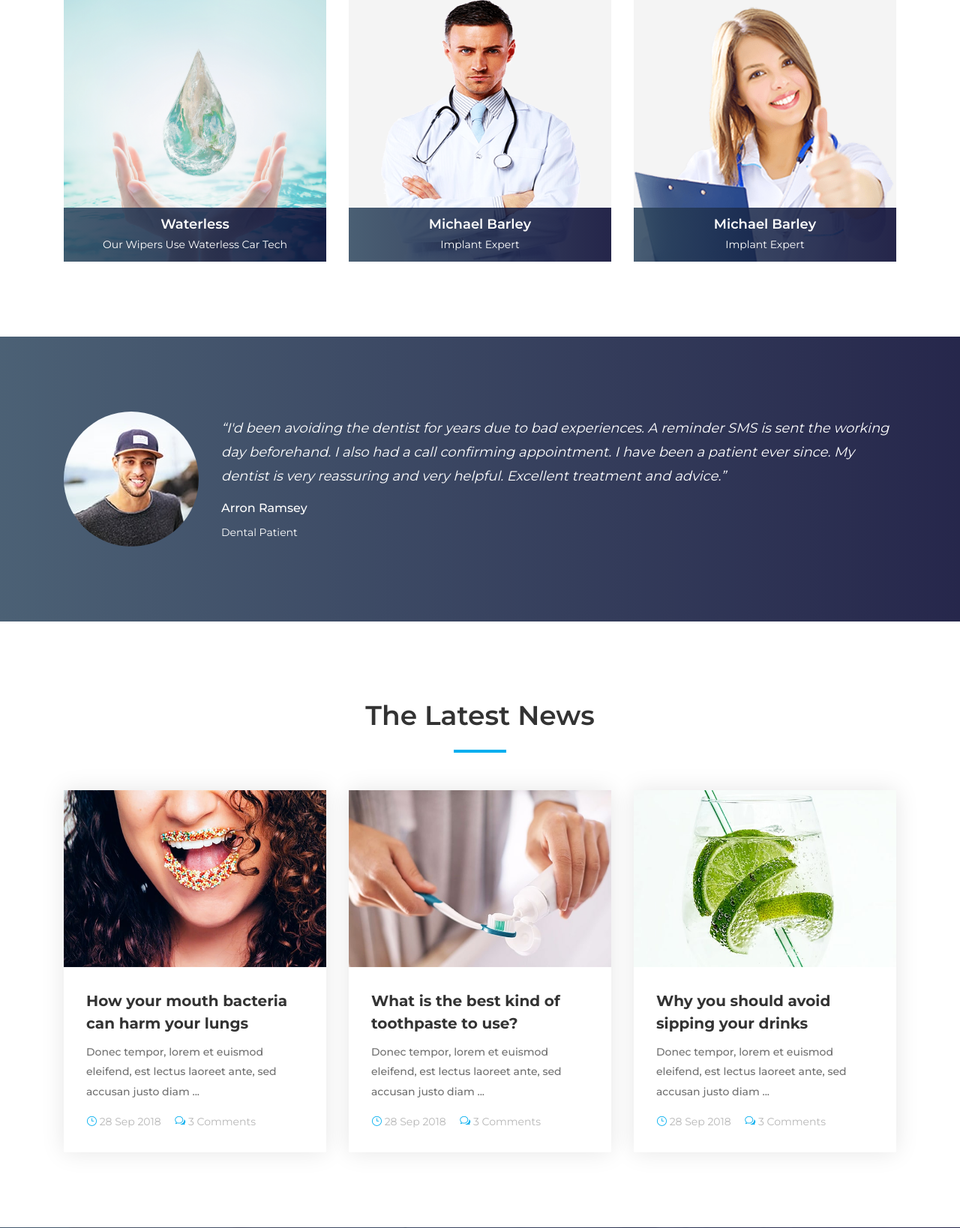
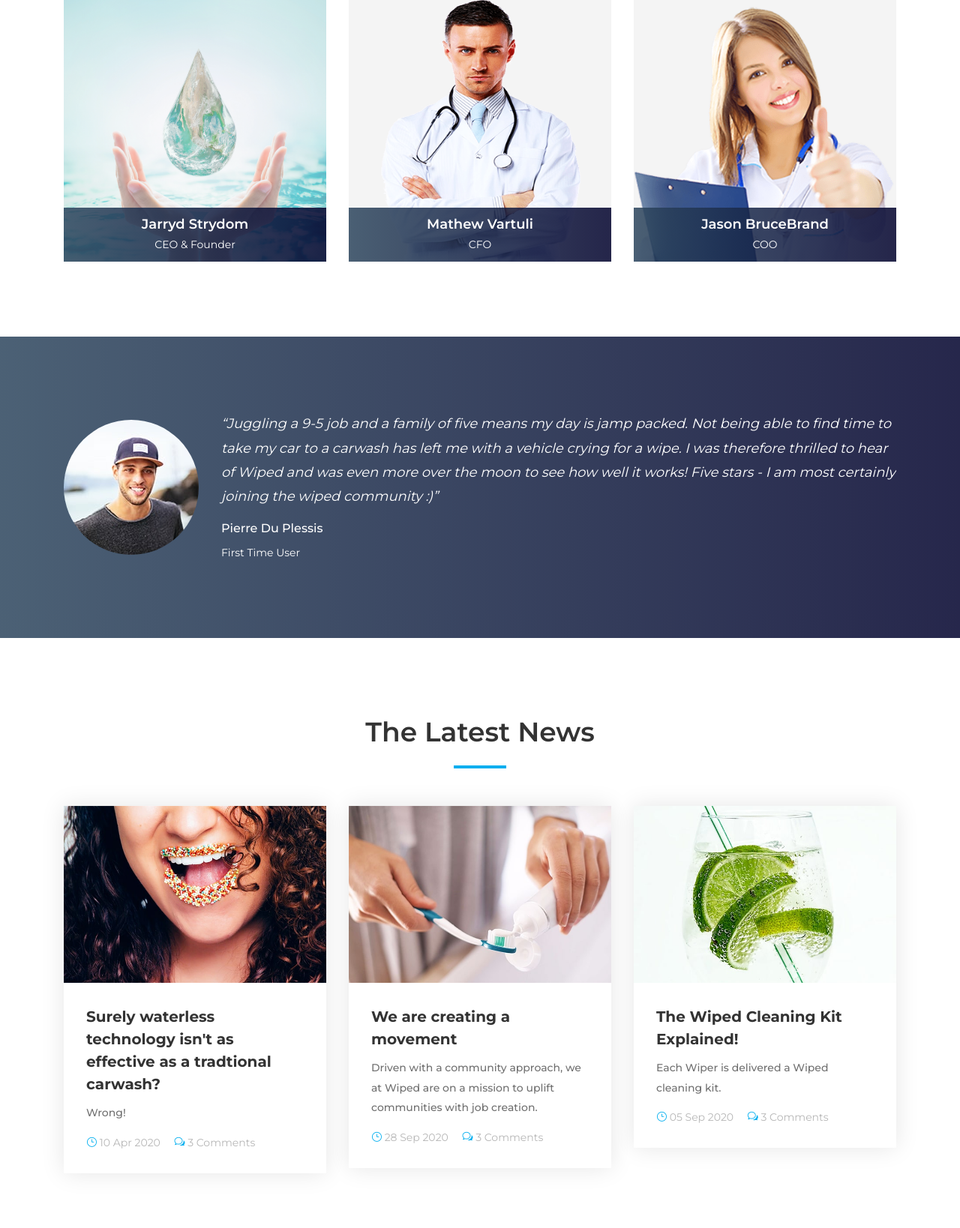
Before and after one commit to wipedsite/wipedDjango, a Django app: page / in a window 1280 px wide. Shown: the part 4117-5755 px from the top of the page at 75% size. Run offline with Django 3.2, Linux system fonts and the light colour scheme; some libraries are stand-ins or nearby versions; some web fonts are replaced.

Commit message:
homepage content adding

```diff
--- a/website/templates/home.html
+++ b/website/templates/home.html
@@ -69,30 +69,29 @@
               <h2>About Us</h2>
               <div class="line"></div>
             </div>
-            <p>Vestibulum condimentum, risus sedones honcus rutrum, salah lacus mollis zurna, nec finibusmi velit advertisis. Proin vitae odin quis magna aliquet laciniae. Etiam auctor, nisi vel. Pellentesque ultrices nisl quam iaculis, nec pulvinar
-              augue.</p>
+            <p>At Wiped we as aspire to popularise the use of waterless car tech.</p>
 
             <!-- Single Skills Area -->
             <div class="single-skills-area mt-30">
-              <h6>Experience Dentist</h6>
+              <h6>Waterless</h6>
               <div id="bar1" class="barfiller">
                 <span class="tip"></span>
-                <span class="fill" data-percentage="80"></span>
+                <span class="fill" data-percentage="100"></span>
               </div>
             </div>
 
             <!-- Single Skills Area -->
             <div class="single-skills-area mt-30">
-              <h6>Modern Equipment</h6>
+              <h6>Donation Of Revenue Back Into The Community </h6>
               <div id="bar2" class="barfiller">
                 <span class="tip"></span>
-                <span class="fill" data-percentage="65"></span>
+                <span class="fill" data-percentage="10"></span>
               </div>
             </div>
 
             <!-- Single Skills Area -->
             <div class="single-skills-area mt-30">
-              <h6>Friendly Staff</h6>
+              <h6>Job Creation</h6>
               <div id="bar3" class="barfiller">
                 <span class="tip"></span>
                 <span class="fill" data-percentage="85"></span>
@@ -118,7 +117,7 @@
           <div class="single-cta text-center mt-50 mb-100">
             <i class="icon_genius"></i>
             <h2><span class="counter">20</span></h2>
-            <h5>Years Of Experience</h5>
+            <h5>Cars Wiped</h5>
           </div>
         </div>
 
@@ -127,16 +126,7 @@
           <div class="single-cta text-center mt-50 mb-100">
             <i class="icon_heart_alt"></i>
             <h2><span class="counter">700</span>+</h2>
-            <h5>Happy Patients</h5>
-          </div>
-        </div>
-
-        <!-- Cool Facts Area -->
-        <div class="col-12 col-sm-6 col-lg-3">
-          <div class="single-cta text-center mt-50 mb-100">
-            <i class="icon_book_alt"></i>
-            <h2><span class="counter">120</span></h2>
-            <h5>Certificate</h5>
+            <h5>Happy Users</h5>
           </div>
         </div>
 
@@ -144,8 +134,8 @@
         <div class="col-12 col-sm-6 col-lg-3">
           <div class="single-cta text-center mt-50 mb-100">
             <i class="icon_id"></i>
-            <h2><span class="counter">40</span>+</h2>
-            <h5>Dentist</h5>
+            <h2><span class="counter">123</span>+</h2>
+            <h5>Jobs Created</h5>
           </div>
         </div>
       </div>
@@ -388,16 +378,16 @@
                 <a href="#"><i class="fa fa-twitter"></i></a>
                 <a href="#"><i class="fa fa-google-plus"></i></a>
               </div>
-              <!-- Dentist Info -->
+              <!-- Jarryd Info -->
               <div class="dentist-info bg-gradient-overlay">
-                <h5>Waterless</h5>
-                <p>Our Wipers Use Waterless Car Tech</p>
+                <h5>Jarryd Strydom</h5>
+                <p>CEO & Founder</p>
               </div>
             </div>
           </div>
         </div>
 
-        <!-- Single Dentist Area -->
+        <!-- Single Jarryd Area -->
         <div class="col-12 col-sm-6 col-md-4">
           <div class="single-dentist-area mb-100">
             <img src="{% static 'website/img/bg-img/10.png' %}" alt="">
@@ -411,8 +401,8 @@
               </div>
               <!-- Dentist Info -->
               <div class="dentist-info bg-gradient-overlay">
-                <h5>Michael Barley</h5>
-                <p>Implant Expert</p>
+                <h5>Mathew Vartuli</h5>
+                <p>CFO</p>
               </div>
             </div>
           </div>
@@ -432,8 +422,8 @@
               </div>
               <!-- Dentist Info -->
               <div class="dentist-info bg-gradient-overlay">
-                <h5>Michael Barley</h5>
-                <p>Implant Expert</p>
+                <h5>Jason BruceBrand</h5>
+                <p>COO</p>
               </div>
             </div>
           </div>
@@ -458,10 +448,9 @@
               </div>
               <!-- Content -->
               <div class="testimonial-content">
-                <h5>“I'd been avoiding the dentist for years due to bad experiences. A reminder SMS is sent the working day beforehand. I also had a call confirming appointment. I have been a patient ever since. My dentist is very reassuring and
-                  very helpful. Excellent treatment and advice.”</h5>
-                <h6>Arron Ramsey</h6>
-                <p>Dental Patient</p>
+                <h5>“Juggling a 9-5 job and a family of five means my day is jamp packed. Not being able to find time to take my car to a carwash has left me with a vehicle crying for a wipe. I was therefore thrilled to hear of Wiped and was even more over the moon to see how well it works! Five stars - I am most certainly joining the wiped community :)”</h5>
+                <h6>Pierre Du Plessis</h6>
+                <p>First Time User</p>
               </div>
             </div>
 
@@ -488,10 +477,9 @@
               </div>
               <!-- Content -->
               <div class="testimonial-content">
-                <h5>“I'd been avoiding the dentist for years due to bad experiences. A reminder SMS is sent the working day beforehand. I also had a call confirming appointment. I have been a patient ever since. My dentist is very reassuring and
-                  very helpful. Excellent treatment and advice.”</h5>
-                <h6>Arron Ramsey</h6>
-                <p>Dental Patient</p>
+                <h5>“...”</h5>
+                <h6>Cassandra Maffeis</h6>
+                <p>Weekly User</p>
               </div>
             </div>
           </div>
@@ -523,10 +511,10 @@
             </a>
             <!-- Blog Content -->
             <div class="blog-content">
-              <a href="./blog-details.html" class="post-title">How your mouth bacteria can harm your lungs</a>
-              <p>Donec tempor, lorem et euismod eleifend, est lectus laoreet ante, sed accusan justo diam ...</p>
+              <a href="./blog-details.html" class="post-title">Surely waterless technology isn't as effective as a tradtional carwash?</a>
+              <p>Wrong!</p>
               <div class="post-meta">
-                <a href="#"><i class="icon_clock_alt"></i> 28 Sep 2018</a>
+                <a href="#"><i class="icon_clock_alt"></i> 10 Apr 2020</a>
                 <a href="#"><i class="icon_chat_alt"></i> 3 Comments</a>
               </div>
             </div>
@@ -541,10 +529,10 @@
             </a>
             <!-- Blog Content -->
             <div class="blog-content">
-              <a href="./blog-details.html" class="post-title">What is the best kind of toothpaste to use?</a>
-              <p>Donec tempor, lorem et euismod eleifend, est lectus laoreet ante, sed accusan justo diam ...</p>
+              <a href="./blog-details.html" class="post-title">We are creating a movement</a>
+              <p>Driven with a community approach, we at Wiped are on a mission to uplift communities with job creation.</p>
               <div class="post-meta">
-                <a href="#"><i class="icon_clock_alt"></i> 28 Sep 2018</a>
+                <a href="#"><i class="icon_clock_alt"></i> 28 Sep 2020</a>
                 <a href="#"><i class="icon_chat_alt"></i> 3 Comments</a>
               </div>
             </div>
@@ -559,10 +547,10 @@
             </a>
             <!-- Blog Content -->
             <div class="blog-content">
-              <a href="./blog-details.html" class="post-title">Why you should avoid sipping your drinks</a>
-              <p>Donec tempor, lorem et euismod eleifend, est lectus laoreet ante, sed accusan justo diam ...</p>
+              <a href="./blog-details.html" class="post-title">The Wiped Cleaning Kit Explained!</a>
+              <p>Each Wiper is delivered a Wiped cleaning kit.</p>
               <div class="post-meta">
-                <a href="#"><i class="icon_clock_alt"></i> 28 Sep 2018</a>
+                <a href="#"><i class="icon_clock_alt"></i> 05 Sep 2020</a>
                 <a href="#"><i class="icon_chat_alt"></i> 3 Comments</a>
               </div>
             </div>
```
